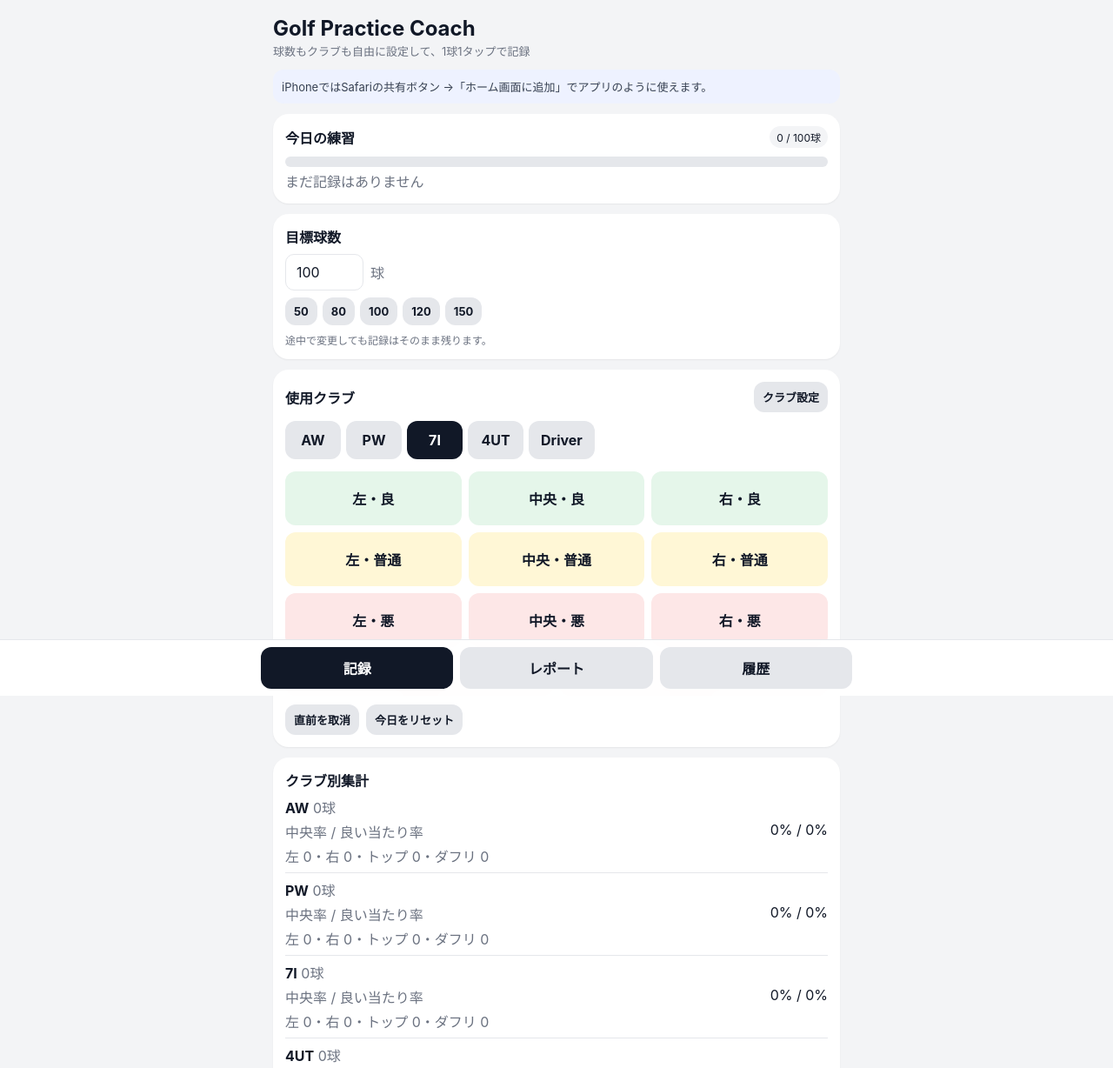
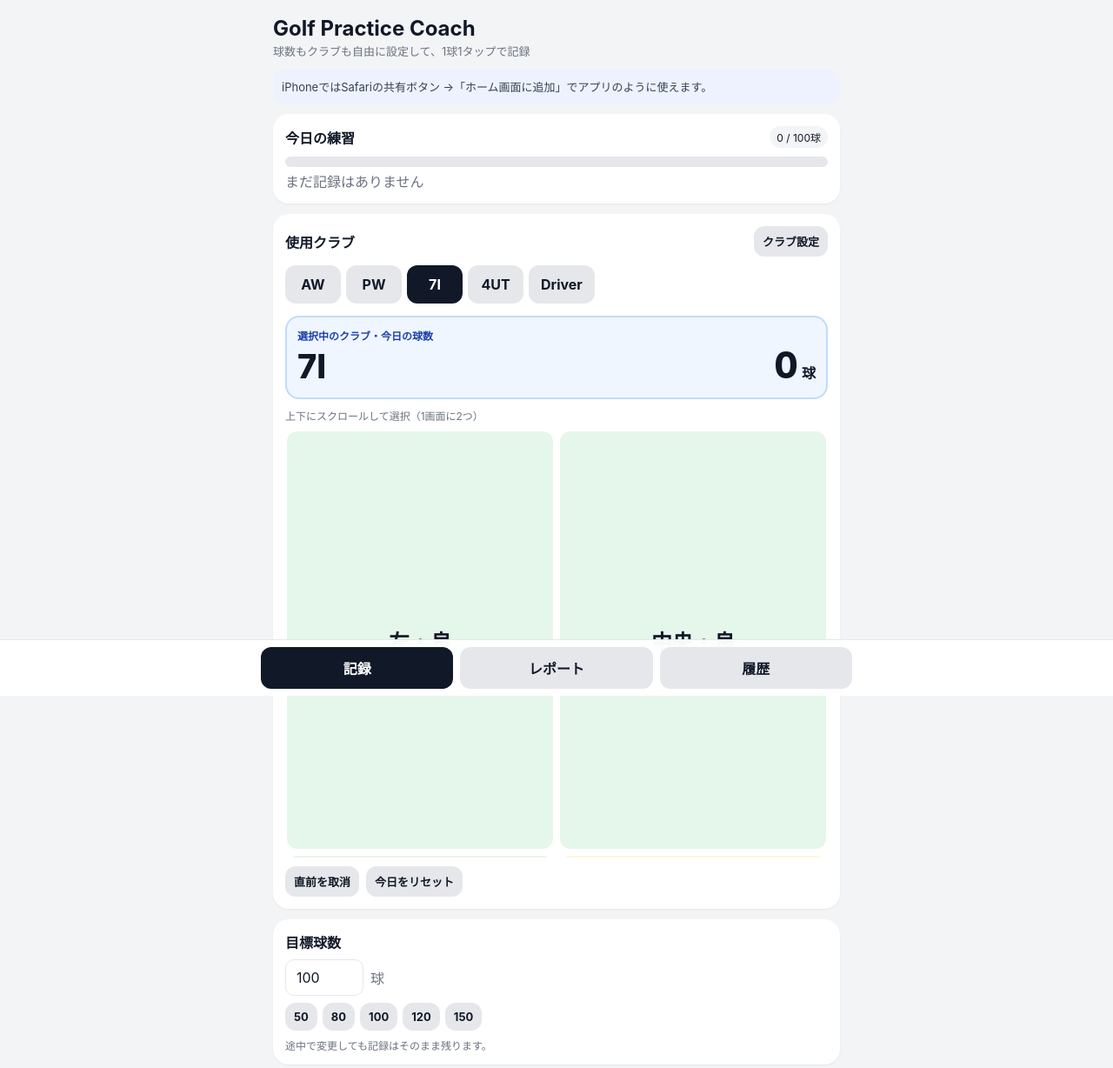
Before and after one commit to ranandrin-droid/golf-practice-coach, a plain HTML site: page index.html in a window 1280 px wide. Shown: the top 1228 px of the page at 87% size. Drawn offline with Linux system fonts and the light colour scheme.

Commit message:
Add large shot recorder, club counts and shank

```diff
--- a/index.html
+++ b/index.html
@@ -34,14 +34,21 @@
     .club-tabs{display:flex;gap:6px;overflow-x:auto;padding-bottom:4px}
     .club-tabs button{flex:0 0 auto;min-width:64px}
     .club-tabs button.active{background:#111827;color:white}
-    .shot-grid{display:grid;grid-template-columns:repeat(3,1fr);gap:8px;margin-top:10px}
-    .shot-grid button{min-height:62px}
+    .recording-head{background:#eff6ff;border:2px solid #bfdbfe;border-radius:16px;padding:12px;margin-top:10px}
+    .recording-label{font-size:12px;color:#1e40af;font-weight:700}
+    .recording-value{display:flex;align-items:baseline;justify-content:space-between;gap:8px;flex-wrap:wrap}
+    .recording-club{font-size:clamp(26px,8vw,38px);font-weight:800;overflow-wrap:anywhere}
+    .recording-count{font-size:clamp(28px,9vw,42px);font-weight:800;font-variant-numeric:tabular-nums}
+    .recording-count small{font-size:16px}
+    .shot-grid{height:clamp(340px,calc(100dvh - 310px),580px);display:grid;grid-template-columns:repeat(2,minmax(0,1fr));grid-auto-rows:100%;gap:8px;overflow-y:auto;overscroll-behavior-y:contain;scroll-snap-type:y proximity;-webkit-overflow-scrolling:touch;margin-top:10px;padding:2px 2px 8px}
+    .shot-grid button{min-height:0;font-size:clamp(17px,5vw,24px);touch-action:manipulation;scroll-snap-align:start}
     .shot-grid .good{background:var(--good)}
     .shot-grid .mid{background:var(--mid)}
     .shot-grid .bad{background:var(--bad)}
-    .special{display:grid;grid-template-columns:1fr 1fr;gap:8px;margin-top:8px}
-    .stat{display:grid;grid-template-columns:1fr auto;gap:4px 10px;padding:7px 0;border-bottom:1px solid var(--line)}
+    .stat{display:grid;grid-template-columns:1fr auto;gap:4px 10px;padding:10px 0;border-bottom:1px solid var(--line)}
     .stat:last-child{border:0}
+    .stat-count{font-size:22px;font-weight:800;font-variant-numeric:tabular-nums}
+    .stat-count small{font-size:13px}
     .muted{color:var(--muted)}
     .progress{height:12px;background:#e5e7eb;border-radius:99px;overflow:hidden}
     .progress>div{height:100%;background:#111827;width:0}
@@ -59,6 +66,7 @@
     .drag{color:var(--muted);font-weight:700}
     .section-title{font-weight:700;margin-bottom:8px}
     .quick-targets{display:flex;gap:6px;flex-wrap:wrap}
+    @media (prefers-reduced-motion:reduce){.shot-grid{scroll-behavior:auto}}
   </style>
 </head>
 <body>
@@ -81,6 +89,40 @@
     </div>
 
     <div class="card">
+      <div class="row between">
+        <strong>使用クラブ</strong>
+        <button class="small" id="openClubManagerBtn">クラブ設定</button>
+      </div>
+      <div class="club-tabs" id="clubTabs" style="margin-top:10px"></div>
+      <div class="recording-head" aria-live="polite" aria-atomic="true">
+        <div class="recording-label">選択中のクラブ・今日の球数</div>
+        <div class="recording-value">
+          <span class="recording-club" id="selectedClubName">7I</span>
+          <span class="recording-count"><span id="selectedClubCount">0</span><small> 球</small></span>
+        </div>
+      </div>
+      <div class="muted" style="margin-top:10px;font-size:12px">上下にスクロールして選択（1画面に2つ）</div>
+      <div class="shot-grid" aria-label="ショットの記録">
+        <button class="good" data-dir="左" data-contact="良">左・良</button>
+        <button class="good" data-dir="中央" data-contact="良">中央・良</button>
+        <button class="good" data-dir="右" data-contact="良">右・良</button>
+        <button class="mid" data-dir="左" data-contact="普通">左・普通</button>
+        <button class="mid" data-dir="中央" data-contact="普通">中央・普通</button>
+        <button class="mid" data-dir="右" data-contact="普通">右・普通</button>
+        <button class="bad" data-dir="左" data-contact="悪">左・悪</button>
+        <button class="bad" data-dir="中央" data-contact="悪">中央・悪</button>
+        <button class="bad" data-dir="右" data-contact="悪">右・悪</button>
+        <button class="danger" data-special="トップ">トップ</button>
+        <button class="danger" data-special="ダフリ">ダフリ</button>
+        <button class="danger" data-special="シャンク">シャンク</button>
+      </div>
+      <div class="row" style="margin-top:10px">
+        <button class="small" id="undoBtn">直前を取消</button>
+        <button class="small" id="resetTodayBtn">今日をリセット</button>
+      </div>
+    </div>
+
+    <div class="card">
       <div class="section-title">目標球数</div>
       <div class="row">
         <input id="targetInput" type="number" min="1" max="999" step="1" inputmode="numeric" />
@@ -94,33 +136,6 @@
         <button class="small targetQuick" data-target="150">150</button>
       </div>
       <div class="muted" style="margin-top:8px;font-size:12px">途中で変更しても記録はそのまま残ります。</div>
-    </div>
-
-    <div class="card">
-      <div class="row between">
-        <strong>使用クラブ</strong>
-        <button class="small" id="openClubManagerBtn">クラブ設定</button>
-      </div>
-      <div class="club-tabs" id="clubTabs" style="margin-top:10px"></div>
-      <div class="shot-grid">
-        <button class="good" data-dir="左" data-contact="良">左・良</button>
-        <button class="good" data-dir="中央" data-contact="良">中央・良</button>
-        <button class="good" data-dir="右" data-contact="良">右・良</button>
-        <button class="mid" data-dir="左" data-contact="普通">左・普通</button>
-        <button class="mid" data-dir="中央" data-contact="普通">中央・普通</button>
-        <button class="mid" data-dir="右" data-contact="普通">右・普通</button>
-        <button class="bad" data-dir="左" data-contact="悪">左・悪</button>
-        <button class="bad" data-dir="中央" data-contact="悪">中央・悪</button>
-        <button class="bad" data-dir="右" data-contact="悪">右・悪</button>
-      </div>
-      <div class="special">
-        <button class="danger" data-special="トップ">トップ</button>
-        <button class="danger" data-special="ダフリ">ダフリ</button>
-      </div>
-      <div class="row" style="margin-top:10px">
-        <button class="small" id="undoBtn">直前を取消</button>
-        <button class="small" id="resetTodayBtn">今日をリセット</button>
-      </div>
     </div>
 
     <div class="card hidden" id="clubManager">
@@ -207,7 +222,7 @@ function renderTabs(){
   clubs.forEach(c=>{
     const b=document.createElement("button"); b.textContent=c;
     if(c===state.selectedClub)b.classList.add("active");
-    b.onclick=()=>{state.selectedClub=c;save();renderTabs();renderStats();}
+    b.onclick=()=>{state.selectedClub=c;save();renderTabs();renderSelectedClub();}
     el.appendChild(b);
   });
 }
@@ -237,7 +252,8 @@ function clubStats(club){
   const right=s.filter(x=>x.dir==="右").length;
   const top=s.filter(x=>x.special==="トップ").length;
   const fat=s.filter(x=>x.special==="ダフリ").length;
-  return {n,good,center,left,right,top,fat};
+  const shank=s.filter(x=>x.special==="シャンク").length;
+  return {n,good,center,left,right,top,fat,shank};
 }
 
 function pct(a,b){return b?Math.round(a/b*100):0}
@@ -245,6 +261,11 @@ function pct(a,b){return b?Math.round(a/b*100):0}
 function getAllUsedClubs(){
   const fromShots=[...new Set(state.shots.map(x=>x.club))];
   return [...new Set([...clubs,...fromShots])];
+}
+
+function renderSelectedClub(){
+  document.getElementById("selectedClubName").textContent=state.selectedClub||"未選択";
+  document.getElementById("selectedClubCount").textContent=state.selectedClub?clubStats(state.selectedClub).n:0;
 }
 
 function renderStats(){
@@ -258,9 +279,9 @@ function renderStats(){
     const s=clubStats(c);
     const d=document.createElement("div"); d.className="stat";
     d.innerHTML=`
-      <div><strong>${escapeHtml(c)}</strong> <span class="muted">${s.n}球</span></div><div></div>
+      <div><strong>${escapeHtml(c)}</strong></div><div class="stat-count">${s.n}<small> 球</small></div>
       <div class="muted">中央率 / 良い当たり率</div><div>${pct(s.center,s.n)}% / ${pct(s.good,s.n)}%</div>
-      <div class="muted">左 ${s.left}・右 ${s.right}・トップ ${s.top}・ダフリ ${s.fat}</div><div></div>`;
+      <div class="muted">左 ${s.left}・右 ${s.right}・トップ ${s.top}・ダフリ ${s.fat}・シャンク ${s.shank}</div><div></div>`;
     el.appendChild(d);
   });
 }
@@ -286,7 +307,7 @@ function buildReport(){
     out+=`${c} ${s.n}球\n`;
     out+=`中央 ${s.center} / 左 ${s.left} / 右 ${s.right}\n`;
     out+=`良い当たり ${s.good}/${s.n} (${pct(s.good,s.n)}%)\n`;
-    if(s.top||s.fat) out+=`トップ ${s.top} / ダフリ ${s.fat}\n`;
+    if(s.top||s.fat||s.shank) out+=`トップ ${s.top} / ダフリ ${s.fat} / シャンク ${s.shank}\n`;
     out+="\n";
   });
   out+=`感覚メモ\n${state.memo || "なし"}\n\n`;
@@ -364,7 +385,7 @@ function escapeHtml(s){
 }
 
 function renderAll(){
-  renderTabs(); renderProgress(); renderStats(); renderReport(); renderHistory(); renderClubManager();
+  renderTabs(); renderSelectedClub(); renderProgress(); renderStats(); renderReport(); renderHistory(); renderClubManager();
   document.getElementById("memo").value=state.memo||"";
 }
 
--- a/sw.js
+++ b/sw.js
@@ -1,4 +1,4 @@
-const CACHE="golf-practice-coach-v2";
+const CACHE="golf-practice-coach-v3";
 const ASSETS=["./","./index.html","./manifest.webmanifest","./icon-192.png","./icon-512.png"];
 self.addEventListener("install",e=>e.waitUntil(caches.open(CACHE).then(c=>c.addAll(ASSETS)).then(()=>self.skipWaiting())));
 self.addEventListener("activate",e=>e.waitUntil(
```
Also changed, not shown: 1 other file.
